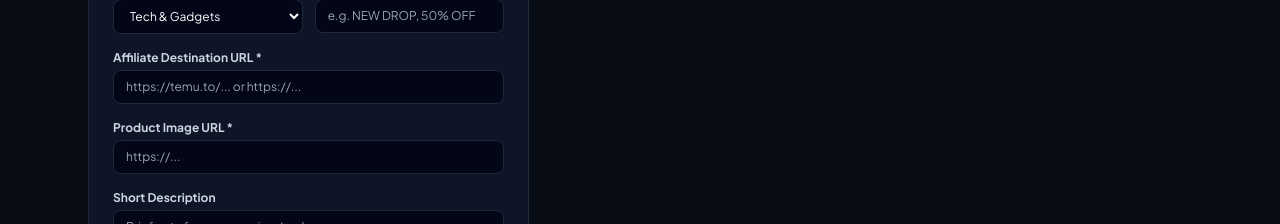
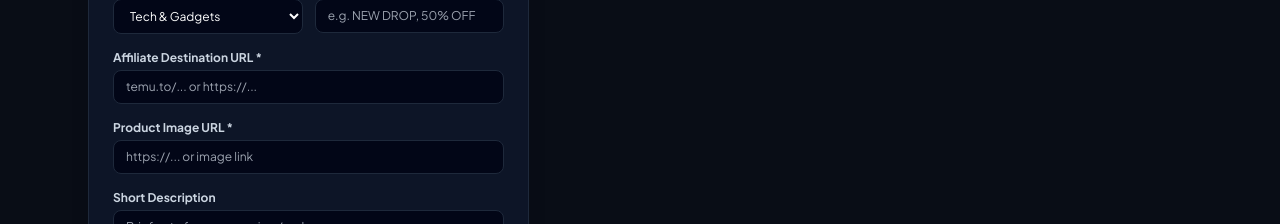
Before and after one commit to ADANRAZZAQ6GAMEDEVELOPCURRENT/ProblemHunter.github.io, a plain HTML site: page admin.html in a window 1280 px wide. Shown: the part 414-638 px from the top of the page. Drawn offline with nearby package versions, Linux system fonts and the light colour scheme.

Commit message:
Update admin.html

```diff
--- a/admin.html
+++ b/admin.html
@@ -110,13 +110,13 @@
           <!-- AFFILIATE URL -->
           <div>
             <label class="block font-bold text-slate-300 mb-1">Affiliate Destination URL *</label>
-            <input type="url" id="formAffiliateUrl" required placeholder="https://temu.to/... or https://..." class="w-full bg-slate-950 border border-slate-800 rounded-lg px-3 py-2 text-white focus:border-emerald-500 focus:outline-none" />
+            <input type="text" id="formAffiliateUrl" required placeholder="temu.to/... or https://..." class="w-full bg-slate-950 border border-slate-800 rounded-lg px-3 py-2 text-white focus:border-emerald-500 focus:outline-none" />
           </div>
 
           <!-- IMAGE URL -->
           <div>
             <label class="block font-bold text-slate-300 mb-1">Product Image URL *</label>
-            <input type="url" id="formImageUrl" required placeholder="https://..." class="w-full bg-slate-950 border border-slate-800 rounded-lg px-3 py-2 text-white focus:border-emerald-500 focus:outline-none" />
+          <input type="text" id="formImageUrl" required placeholder="https://... or image link" class="w-full bg-slate-950 border border-slate-800 rounded-lg px-3 py-2 text-white focus:border-emerald-500 focus:outline-none" />
           </div>
 
           <!-- SHORT DESCRIPTION -->
```
